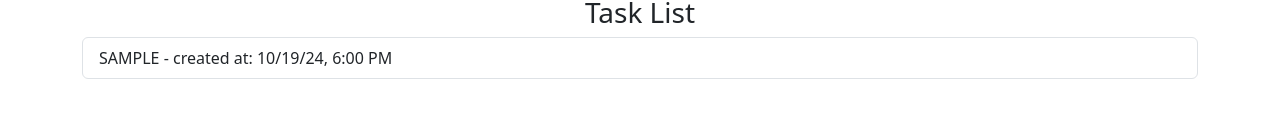
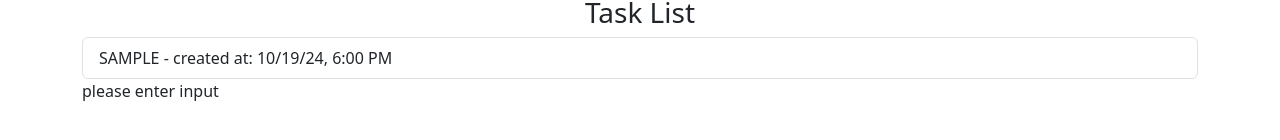
Before and after one commit to zuhair0/Task-List, an Angular app: page / in a window 1280 px wide. Both pictures are taken after typing "Sample" into the empty fields and a click on the button "Add Task". Shown: the part 210-350 px from the top of the page. Built offline with nearby package versions, Linux system fonts and the light colour scheme.

Commit message:
input validation

```diff
--- a/src/app/components/task-list/task-list.component.html
+++ b/src/app/components/task-list/task-list.component.html
@@ -4,7 +4,7 @@
             <label for="taskName">Task Name</label>
             <input [(ngModel)]="newTask" type="text" class="form-control" id="taskName" placeholder="Enter task to add">
         </div>
-        <button (click)="addTask()" class="btn btn-primary mt-3">Add Task</button>
+        <button (click)="addTask()" (click)="emptyText()" class="btn btn-primary mt-3">Add Task</button>
         <button (click)="toggleMessage()" class="btn btn-secondary mt-3 ms-3">Show Message</button>
 </div>
 <div class="container mt-4">
@@ -16,4 +16,5 @@
         <p *ngIf="tasks.length===0">No Task Available.</p>
     </ul>
     <p *ngIf="showMessage">Message is showing</p>
+    <p *ngIf="emptyInput">please enter input</p>
 </div>
--- a/src/app/components/task-list/task-list.component.ts
+++ b/src/app/components/task-list/task-list.component.ts
@@ -12,6 +12,7 @@ export class TaskListComponent {
 tasks:{name: string, createdAt: Date}[]=[];
 newTask:string =''
 showMessage:boolean=false
+emptyInput: boolean=false
 addTask(){
   if(this.newTask.trim()){
     this.tasks.push({name: this.newTask, createdAt: new Date()})
@@ -21,4 +22,7 @@ addTask(){
 toggleMessage(){
   this.showMessage=!this.showMessage;
 }
+emptyText(){
+  this.emptyInput=!this.emptyInput;
 }
+}
```
